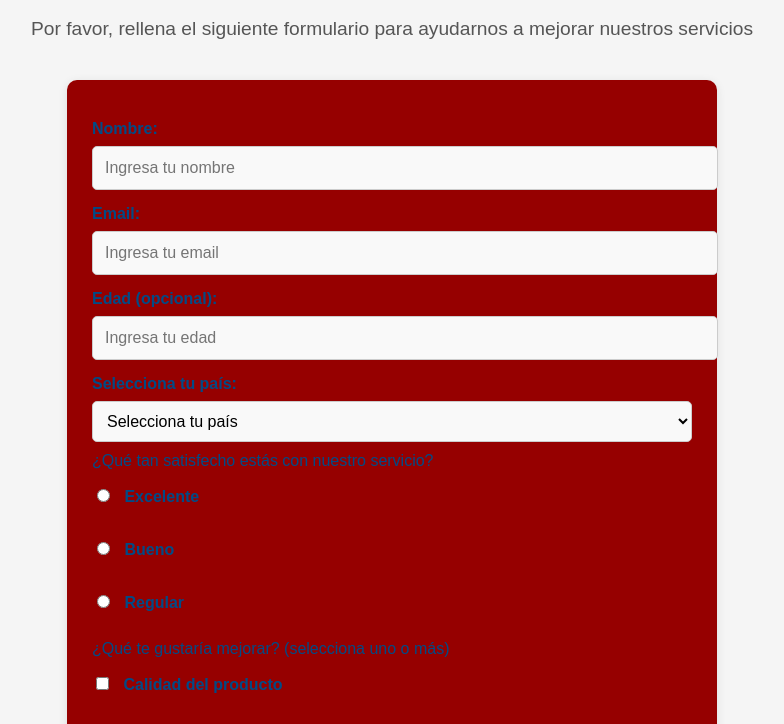
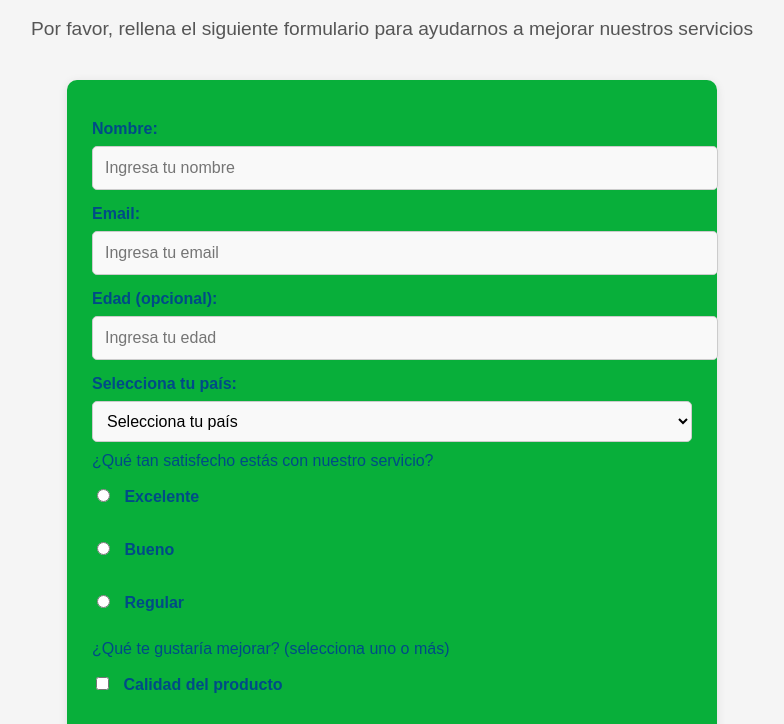
Before and after one commit to COSTOSEBASTIAN/Pagina_Costo, a plain HTML site: page index.html in a window 1280 px wide. Shown: the part 70-794 px from the top of the page, without its empty margins (248-1032 px from the left). Drawn offline with Linux system fonts and the light colour scheme.

Commit message:
cambio_color2

```diff
--- a/styles.css
+++ b/styles.css
@@ -24,7 +24,7 @@ body {
 
 /* Estilo del formulario */
 form {
-    background-color: #960000; /* Blanco para fondo del formulario */
+    background-color: #08af3a; /* Blanco para fondo del formulario */
     padding: 25px;
     border-radius: 10px;
     box-shadow: 0 2px 10px rgba(0, 0, 0, 0.1); /* Sombra suave para un toque elegante */
```
